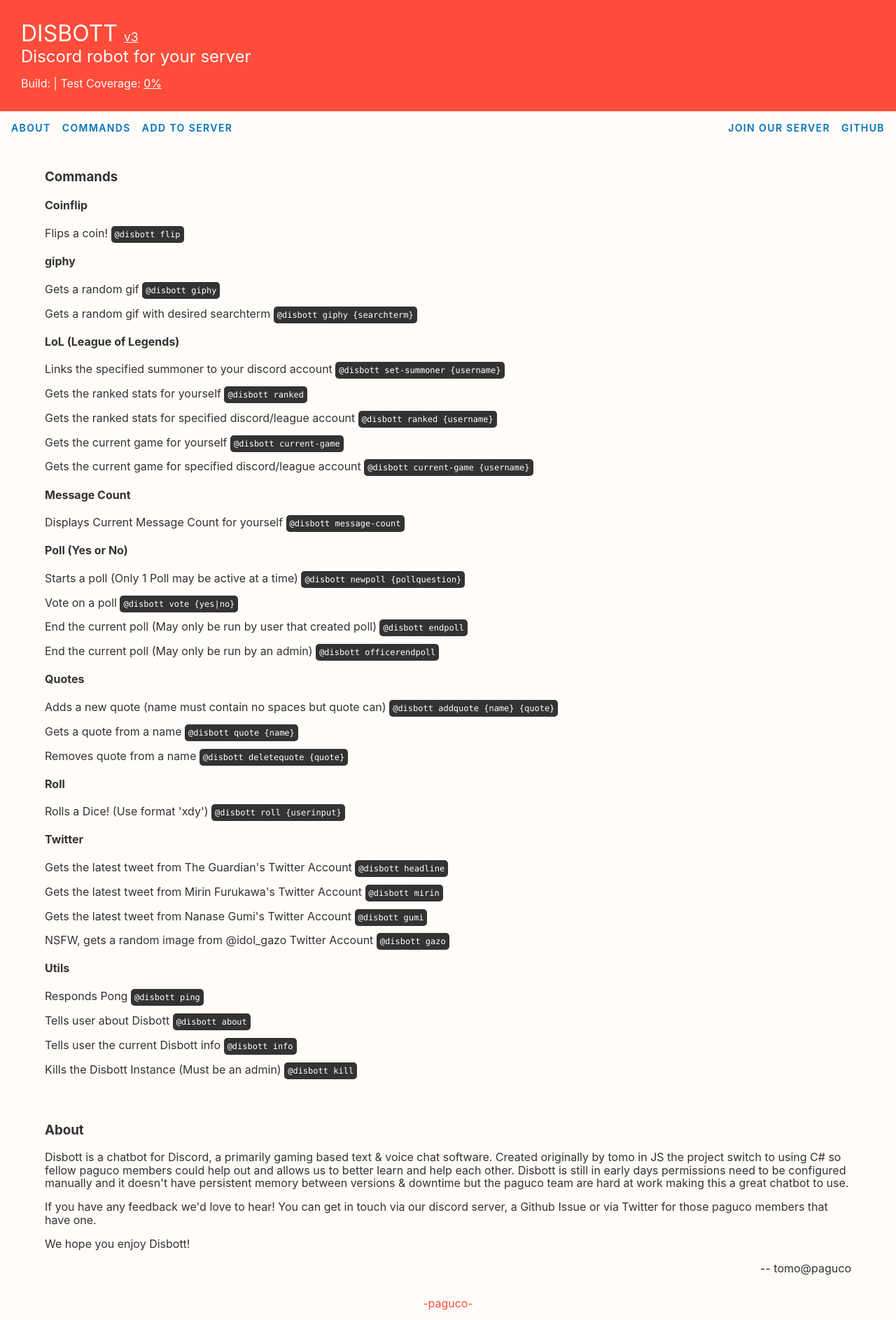
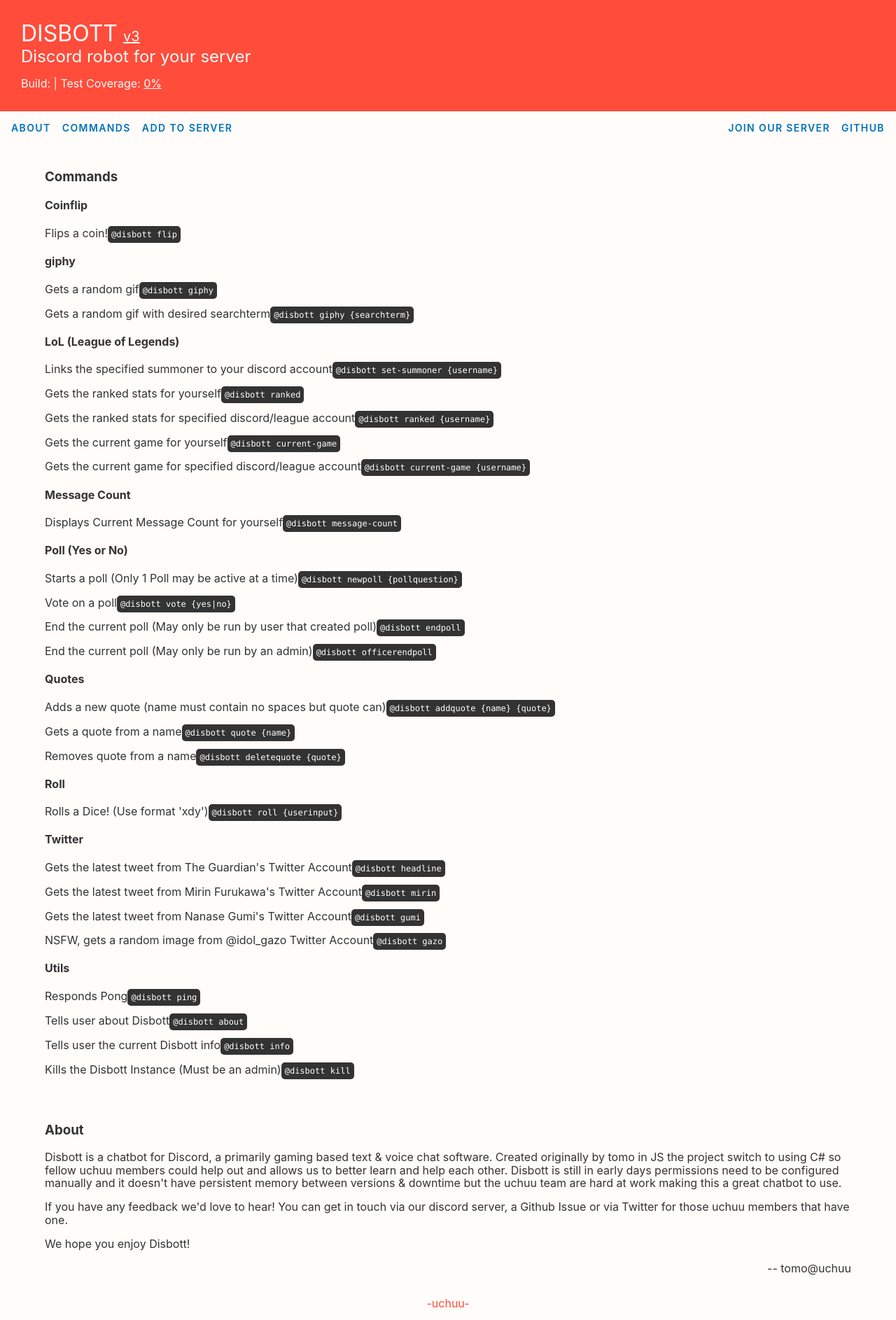
Before and after one commit to paguco/disbott-web, a Vue app: page / in a window 1280 px wide. Shown: the whole page at 70% size. Built offline with nearby package versions, Linux system fonts and the light colour scheme; no server answers.

Commit message:
Some more updates for paguco -> uchuu

```diff
--- a/src/components/About.vue
+++ b/src/components/About.vue
@@ -1,10 +1,10 @@
 <template>
   <div id="about" class="about mw8 mw9-ns center pa3 ph5-ns">
     <h3>About</h3>
-    <p>Disbott is a chatbot for Discord, a primarily gaming based text & voice chat software. Created originally by tomo in JS the project switch to using C# so fellow paguco members could help out and allows us to better learn and help each other. Disbott is still in early days permissions need to be configured manually and it doesn't have persistent memory between versions & downtime but the paguco team are hard at work making this a great chatbot to use.</p>
-    <p>If you have any feedback we'd love to hear! You can get in touch via our discord server, a Github Issue or via Twitter for those paguco members that have one.</p>
+    <p>Disbott is a chatbot for Discord, a primarily gaming based text &amp; voice chat software. Created originally by tomo in JS the project switch to using C# so fellow uchuu members could help out and allows us to better learn and help each other. Disbott is still in early days permissions need to be configured manually and it doesn't have persistent memory between versions &amp; downtime but the uchuu team are hard at work making this a great chatbot to use.</p>
+    <p>If you have any feedback we'd love to hear! You can get in touch via our discord server, a Github Issue or via Twitter for those uchuu members that have one.</p>
     <p>We hope you enjoy Disbott!</p>
-    <p class="tr">-- tomo@paguco</p>
+    <p class="tr">-- tomo@uchuu</p>
   </div>
 </template>
 
--- a/src/components/Commands/Command.vue
+++ b/src/components/Commands/Command.vue
@@ -1,7 +1,7 @@
 <template>
   <div class="command">
     <p>
-      {{description}}
+      <span class="description">{{description}}</span>
       <code>@disbott {{command}}</code>
     </p>
   </div>
--- a/src/components/Footer.vue
+++ b/src/components/Footer.vue
@@ -1,6 +1,6 @@
 <template>
   <footer class="footer">
-    <a href="" title="Created by paguco & friends">-paguco-</a>
+    <a href="https://www.uchuu.io" title="Created by uchuu & friends">-uchuu-</a>
   </footer>
 </template>
 
--- a/src/components/Hero.vue
+++ b/src/components/Hero.vue
@@ -1,16 +1,18 @@
 <template>
   <div class="hero">
-    <h1>{{name}} <a v-bind:href="version.link" class="version">{{version.name}}</a></h1>
+    <h1 class="di">{{name}}</h1><a v-bind:href="version.link" class="ml1 f4 ml2 version" title="Current Version">{{version.name}}</a>
     <h2>{{tag}}</h2>
     <p class="dev-info">
-      Build: <a href="https://ci.appveyor.com/project/tomopagu/disbott" title="Appveyor Latest Build">{{build}}</a> |
-      Test Coverage: <a href="https://coveralls.io/github/paguco/disbott" title="Coveralls Test Coverage">{{coverage}}%</a>
+      Build: <a href="https://ci.appveyor.com/project/tomopagu/disbott" title="Appveyor Latest Build" class="appveyor-build">{{build}}</a> |
+      Test Coverage: <a href="https://coveralls.io/github/uchuuio/disbott" title="Coveralls Test Coverage" class="coveralls">{{coverage}}%</a>
     </p>
   </div>
 </template>
 
 <script>
 import 'isomorphic-fetch';
+
+require('es6-promise').polyfill();
 
 export default {
   name: 'hero',
@@ -20,7 +22,7 @@
       tag: 'Discord robot for your server',
       version: {
         name: 'v3',
-        link: 'https://github.com/paguco/disbott',
+        link: 'https://github.com/uchuuio/disbott',
       },
       build: '',
       coverage: '0',
@@ -36,8 +38,7 @@
   methods: {
     getCurrentVersion() {
       const self = this;
-
-      fetch('https://api.github.com/repos/paguco/disbott/releases') // eslint-disable-line
+      fetch('https://api.github.com/repos/uchuuio/disbott/releases') // eslint-disable-line
         .then((response) => {
           if (response.status >= 400) {
             throw new Error('Bad response from server');
@@ -68,7 +69,6 @@
     },
     getCurrentCoverage() {
       const self = this;
-
       fetch('/api/coveralls') // eslint-disable-line
         .then((response) => {
           if (response.status >= 400) {
@@ -105,10 +105,6 @@
   margin: 0;
 }
 
-.version {
-  font-size: 55%;
-}
-
 .dev-info {
   margin-bottom: 0;
 }
--- a/src/components/Navigation.vue
+++ b/src/components/Navigation.vue
@@ -7,7 +7,7 @@
     </div>
     <div class="dtc v-mid w-25 tr">
       <a class="link dim white dib mr3" href="#" title="Join our server">Join our server</a>
-      <a class="link dim white dib" href="https://github.com/paguco/disbott" title="Github">Github</a>
+      <a class="link dim white dib" href="https://github.com/uchuuio/disbott" title="Github">Github</a>
     </div>
   </nav>
 </template>
```
